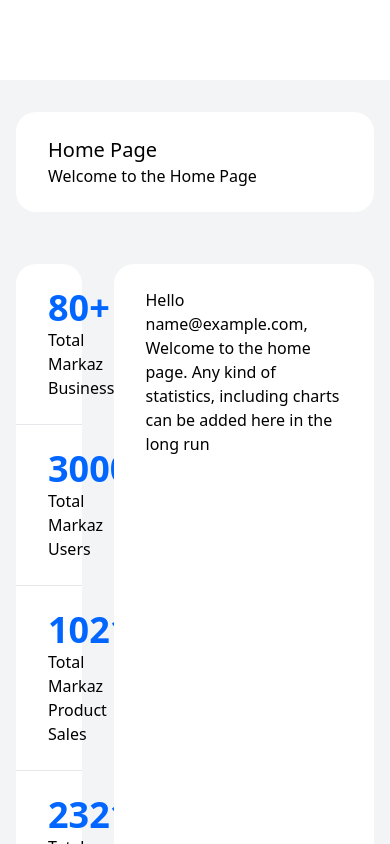
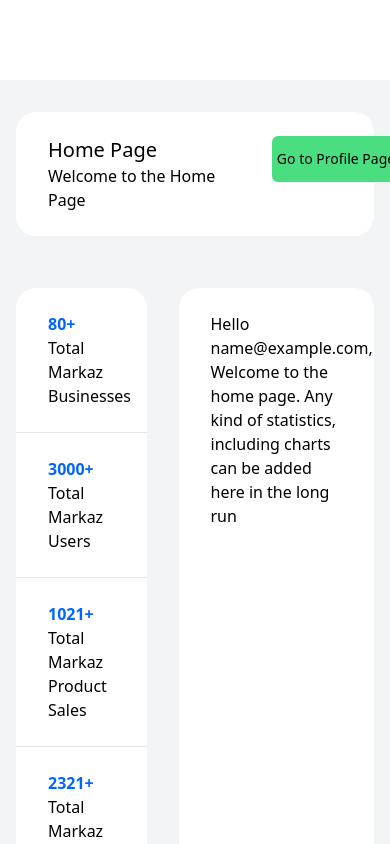
Before and after one commit to mhariskh/markaz-react-task, a React (Vite) app: page /dashboard in a window 390 px wide. Built offline with nearby package versions, Linux system fonts and the light colour scheme; sample sign-in values are in the browser's storage.

Commit message:
fixed a bit responsiveness and strucutre

```diff
--- a/src/components/HeaderCard/index.jsx
+++ b/src/components/HeaderCard/index.jsx
@@ -1,10 +1,30 @@
-export const HeaderCard = ({ title, description }) => {
+import { useNavigate } from "react-router-dom";
+export const HeaderCard = ({
+  title,
+  description,
+  goToButtonText,
+  goToButtonLink,
+}) => {
+  const navigate = useNavigate();
+
   return (
     <div className="h-full w-full rounded-[20px] bg-white">
       <div className="flex h-full flex-col  justify-between backdrop:">
-        <div className="w-full border-b  py-6 px-8 last-of-type:border-b-0 lg:px-14">
-          <h4 className="text-xl"> {title}</h4>
-          <p className="font-light">{description}</p>
+        <div className="w-full border-b  py-6 px-8 last-of-type:border-b-0 lg:px-14 grid grid-cols-12  gap-8">
+          <div className="col-span-7">
+            <h4 className="text-xl"> {title}</h4>
+            <p className="font-light">{description}</p>
+          </div>
+          <div className="col-span-5 ">
+            <button
+              className="w-full border border-transparent text-sm font-medium  py-3 text-grey-700 bg-green-400 transition ease-in hover:bg-green-500 rounded-md "
+              onClick={(e) => {
+                navigate(`${goToButtonLink}`);
+              }}
+            >
+              {goToButtonText}
+            </button>
+          </div>
         </div>
       </div>
     </div>
--- a/src/components/StatsCard/index.jsx
+++ b/src/components/StatsCard/index.jsx
@@ -35,12 +35,12 @@ export const StatsCard = () => {
             className="w-full border-b  py-6 px-8 last-of-type:border-b-0 lg:px-14"
           >
             <span
-              className="text-center text-4xl font-bold"
+              className="text-center lg:text-4xl md:text-2xl sm:text-2xl font-bold"
               style={{ color: stat.color }}
             >
               {stat.count}+
             </span>
-            <p className="font-light">{stat.title}</p>
+            <p className="font-light  sm:text-md">{stat.title}</p>
           </div>
         ))}
       </div>
--- a/src/pages/Home/index.jsx
+++ b/src/pages/Home/index.jsx
@@ -11,14 +11,16 @@ export const Home = () => {
           <HeaderCard
             title="Home Page"
             description="Welcome to the Home Page"
+            goToButtonText="Go to Profile Page"
+            goToButtonLink="/dashboard/profile"
           />
         </div>
       </div>
       <div className="grid grid-cols-12 gap-8 mb-5">
-        <div className="col-span-3">
+        <div className="col-span-5">
           <StatsCard />
         </div>
-        <div className="col-span-9">
+        <div className="col-span-7">
           <GreetingCard userName={user.email} />
         </div>
       </div>
--- a/src/pages/Profile/index.jsx
+++ b/src/pages/Profile/index.jsx
@@ -15,6 +15,8 @@ export const Profile = () => {
           <HeaderCard
             title="Profile Page"
             description="This page contains details regarding your profile"
+            goToButtonText="Go to Home Page"
+            goToButtonLink="/dashboard"
           />
         </div>
       </div>
```
